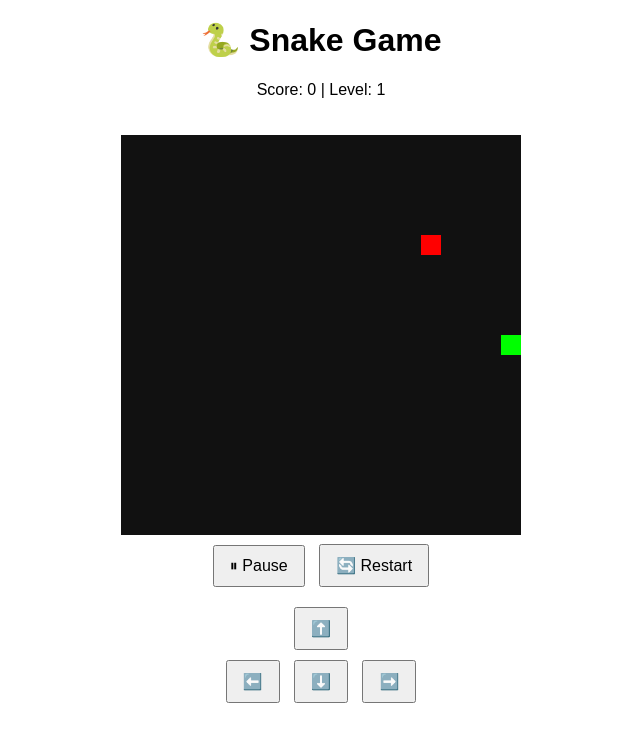
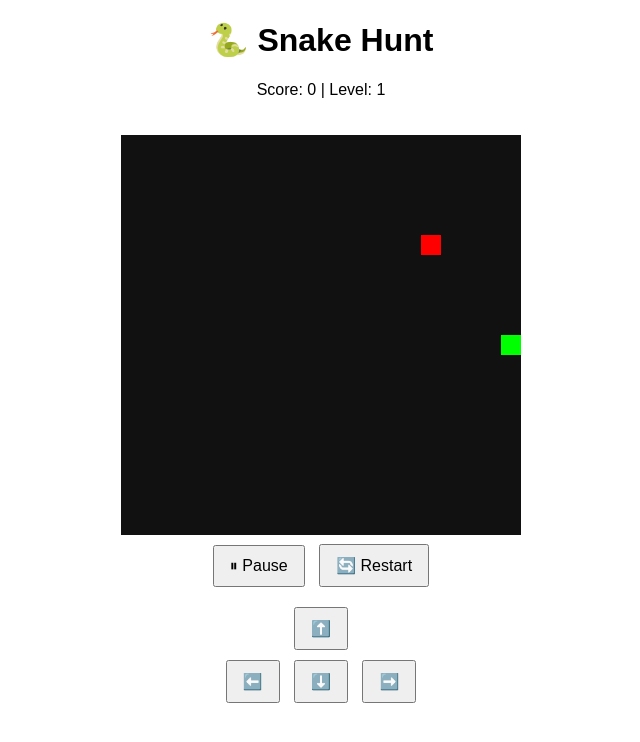
Before and after one commit to mrkevin470-ops/Snake-Hunt, a plain HTML site: page index.html in a window 1280 px wide. Shown: the whole page, without its empty margins (319-959 px from the left). Drawn offline with Linux system fonts and the light colour scheme.

Commit message:
Update index.html

```diff
--- a/index.html
+++ b/index.html
@@ -21,7 +21,7 @@
 </head>
 <body>
 
-<h1>🐍 Snake Game</h1>
+<h1>🐍 Snake Hunt</h1>
 <p>Score: <span id="score">0</span> | Level: <span id="level">1</span></p>
 
 <canvas id="game" width="400" height="400"></canvas><br>
```
